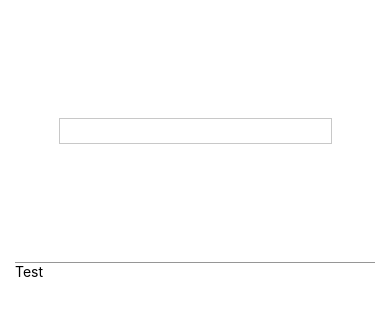
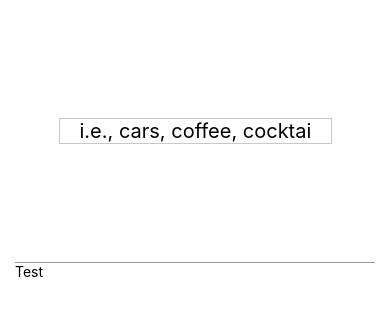
Before and after one commit to vianneychin/somabar-coding-challenge, a React Native app: screen / in a window 390 px wide. Shown: the top 316 px of the page. Built offline with nearby package versions, Linux system fonts and the light colour scheme.

Commit message:
fetch api with query

```diff
--- a/src/components/App.js
+++ b/src/components/App.js
@@ -1,13 +1,34 @@
-import React from 'react'
+import React, { useEffect } from 'react'
 import { SafeAreaView, View, Text, TextInput, StyleSheet } from 'react-native'
 
-const unsplashApi = 'https://api.unsplash.com'
+const accessKey =
+  'ad6b790cd1db3888100bdfcf14d84c73f0e7300f81aec1d891031922857a2e2b'
+const secretKey =
+  '9af57a2345249a02ae5a2a072644aa9ccb05f5f4d755a959d011c7f54f5f4a96'
+
+const unsplashApi = `https://api.unsplash.com/search/photos?client_id=${accessKey}&query=coffee`
 
 const App = () => {
+  useEffect(() => {
+    const fetchApi = async () => {
+      try {
+        const api = await fetch(unsplashApi)
+        const response = api.json()
+        console.log(response)
+      } catch (error) {
+        console.log(error)
+      }
+    }
+    // fetchApi()
+  }, [])
+
   return (
     <SafeAreaView style={styles.mainContainer}>
       <View style={styles.inputContainer}>
-        <TextInput style={styles.input} />
+        <TextInput
+          placeholder="i.e., cars, coffee, cocktails"
+          style={styles.input}
+        />
       </View>
       <View style={styles.imagesContainer}>
         <Text>Test</Text>
@@ -41,6 +62,8 @@ const styles = StyleSheet.create({
     fontSize: 20,
     borderWidth: 1,
     borderColor: 'rgb(200, 200, 200)',
+    paddingLeft: 20,
+    paddingRight: 20,
   },
 })
 
```
